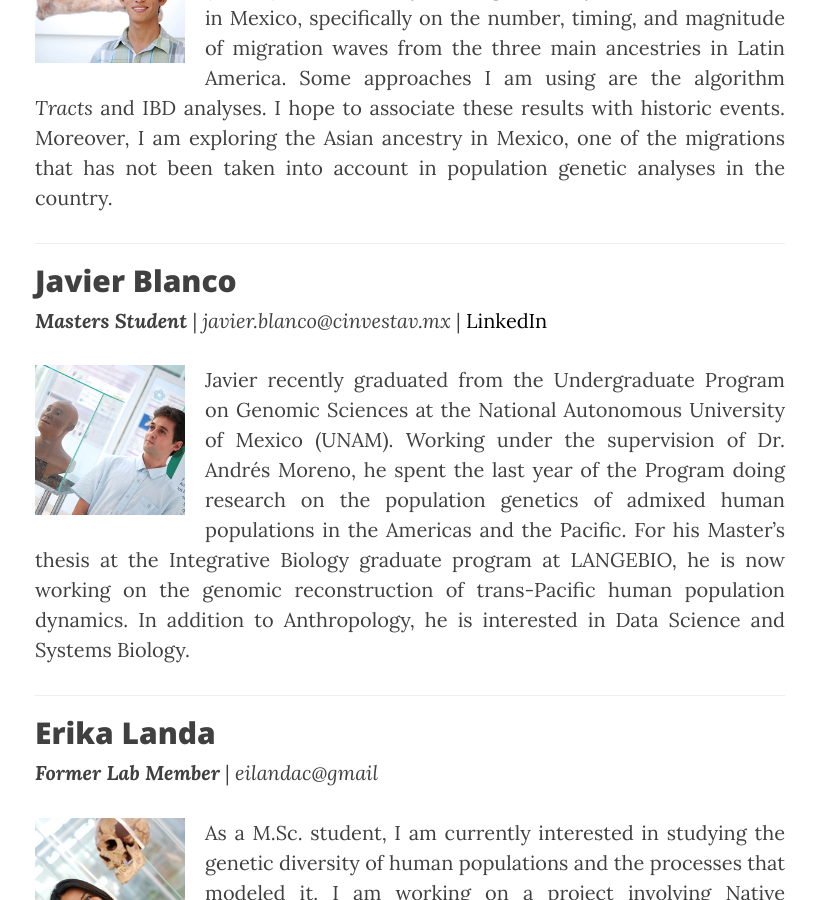
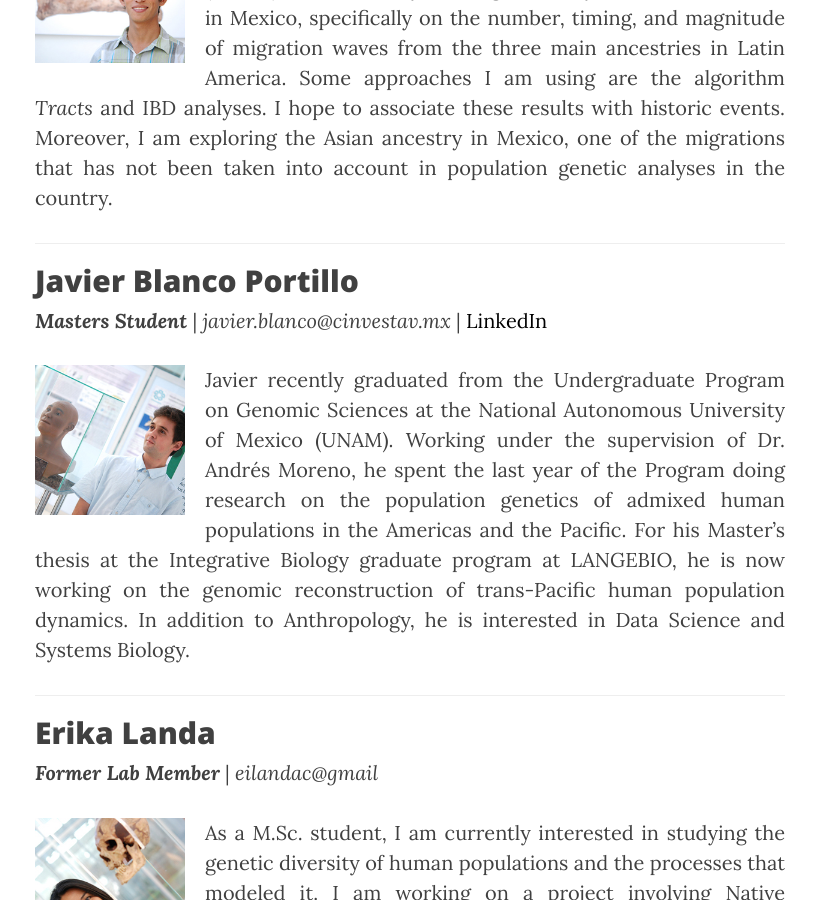
Before and after one commit to milkshakeplustip/milkshakeplustip.github.io, a Jekyll site: the page built from b_people.html, in a window 1280 px wide and 900 px high, scrolled down 3161 px. Shown: the whole window, without its empty margins (230-1046 px from the left). Built offline with Jekyll 4.4.1, drawn with Linux system fonts in a browser that asks for light colours; nearby versions of some CDN libraries.

Commit message:
portillo

```diff
--- a/b_people.html
+++ b/b_people.html
@@ -37,7 +37,7 @@ header-img: "img/morenolab_1000_recorte_2.jpg"
 <p style="text-align:justify"> <img src="/img/JuanEst250.jpg" alt="JuanEst" height="150" width="150" style="float:left; margin:0 20px 5px 0"> I am a graduate of the Undergraduate Program on Genomic Sciences from the National Autonomous University of Mexico (UNAM). I am currently working on the dynamics of admixture in Mexico, specifically on the number, timing, and magnitude of migration waves from the three main ancestries in Latin America. Some approaches I am using are the algorithm <i>Tracts</i> and IBD analyses. I hope to associate these results with historic events. Moreover, I am exploring the Asian ancestry in Mexico, one of the migrations that has not been taken into account in population genetic analyses in the country.
 <br>
 <hr>
-<h2>Javier Blanco</h2><b><i>Masters Student</i></b> | <i>javier.blanco@cinvestav.mx</i> | <a href=https://mx.linkedin.com/in/javier-blanco-26112097>LinkedIn</a><p></p>
+<h2>Javier Blanco Portillo</h2><b><i>Masters Student</i></b> | <i>javier.blanco@cinvestav.mx</i> | <a href=https://mx.linkedin.com/in/javier-blanco-26112097>LinkedIn</a><p></p>
 <p style="text-align:justify"> <img src="/img/Javier250.jpg" alt="Javier" height="150" width="150" style="float:left; margin:0 20px 5px 0"> Javier recently graduated from the Undergraduate Program on Genomic Sciences at the National Autonomous University of Mexico (UNAM). Working under the supervision of Dr. Andrés Moreno, he spent the last year of the Program doing research on the population genetics of admixed human populations in the Americas and the Pacific. For his Master’s thesis at the Integrative Biology graduate program at LANGEBIO, he is now working on the genomic reconstruction of trans-Pacific human population dynamics. In addition to Anthropology, he is interested in Data Science and Systems Biology.
 <br>
 <hr>
```
